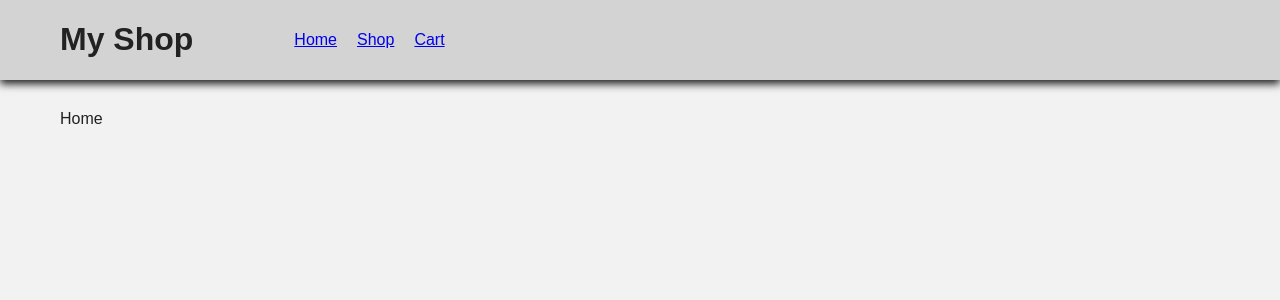
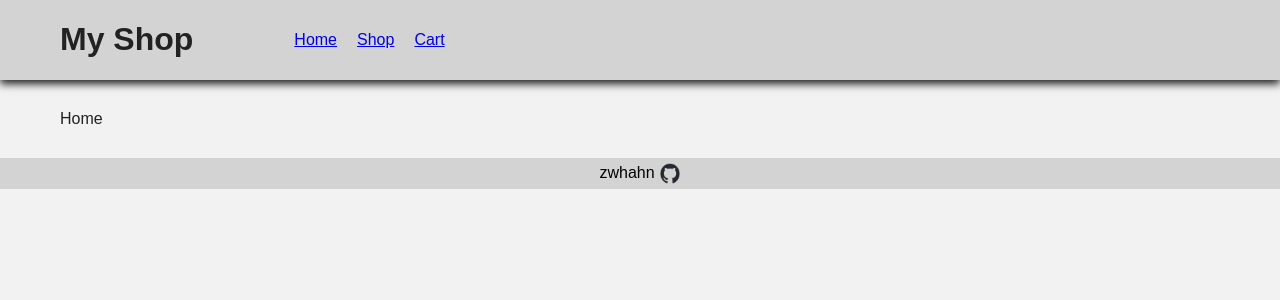
Before and after one commit to zwhahn/shopping_cart, a React (Vite) app: page / in a window 1280 px wide. Shown: the top 300 px of the page. Built offline with nearby package versions, Linux system fonts and the light colour scheme.

Commit message:
feat: add footer

```diff
--- a/src/components/Layout.jsx
+++ b/src/components/Layout.jsx
@@ -2,6 +2,7 @@ import { Outlet } from "react-router";
 import Navbar from "./Navbar";
 import styles from "../styleModules/layout.module.css";
 import { useState } from "react";
+import githubMark from "../assets/githubMark.png";
 
 const Layout = () => {
   const [cartProducts, setCartProducts] = useState({});
@@ -57,6 +58,12 @@ const Layout = () => {
           <Outlet context={cartData} />
         </main>
       </div>
+      <footer>
+        <a href="https://github.com/zwhahn">
+          <span id="github-link">zwhahn</span>
+          <img src={githubMark} alt="GitHub Invertocat logo" />
+        </a>
+      </footer>
     </>
   );
 };
--- a/src/styleModules/layout.module.css
+++ b/src/styleModules/layout.module.css
@@ -19,3 +19,29 @@
   width: 100%;
   align-items: center;
 }
+
+footer {
+  display: flex;
+  justify-content: center;
+  align-items: center;
+  background-color: lightgray;
+}
+
+footer a {
+  display: flex;
+  text-decoration: none;
+  align-items: center;
+  gap: 5px;
+  color: #000;
+  cursor: pointer;
+  padding: 5px;
+}
+
+#github-link {
+  font-size: 1.5rem;
+  font-family: VT323;
+}
+
+footer img {
+  height: 1.3rem;
+}
```
Also changed, not shown: src/assets/githubMark.png (added).
